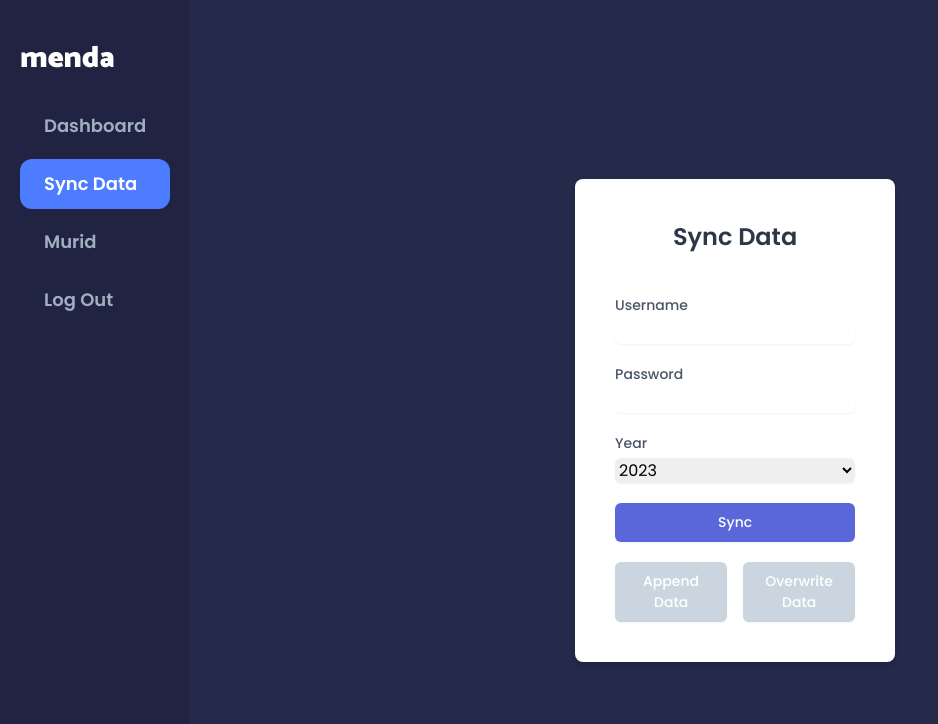
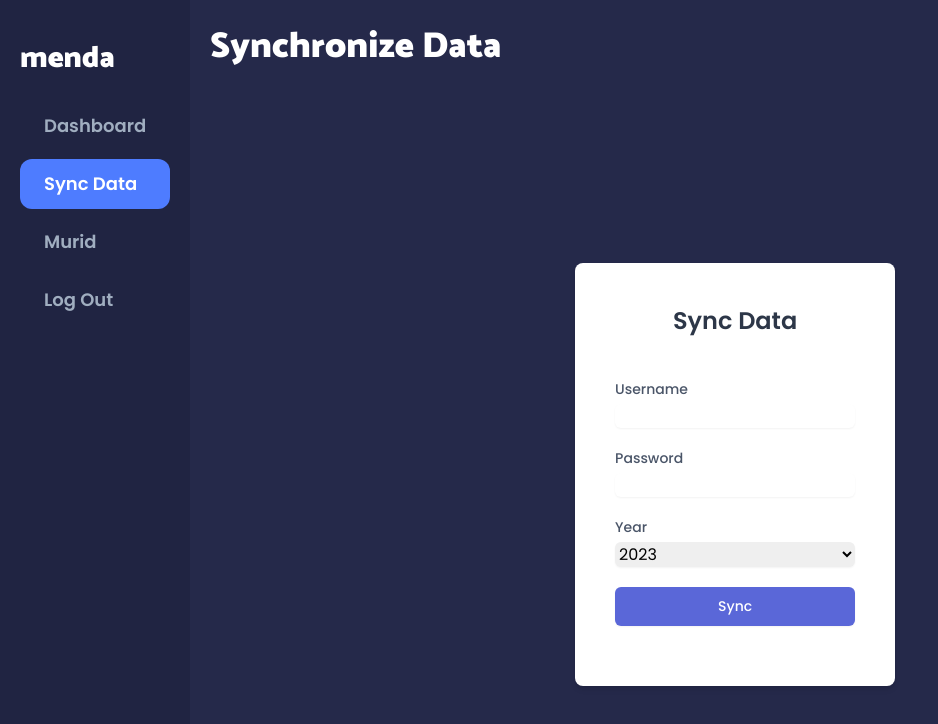
Before and after one commit to runnyoats/menda-app, a SvelteKit app: page /sync in a window 1280 px wide. Shown: the top 724 px of the page, without its empty margins (0-938 px from the left). Built offline with nearby package versions, Linux system fonts and the light colour scheme.

Commit message:
clean sync page

```diff
--- a/src/routes/sync/+page.svelte
+++ b/src/routes/sync/+page.svelte
@@ -1,6 +1,6 @@
 <script>
 	import axios from 'axios';
-	import ExportButton from '../../components/ExportButton.svelte';
+	import Button from '../../components/ExportButton.svelte';
 
 	let username = '';
 	let password = '';
@@ -32,6 +32,19 @@
 		}
 	}
 </script>
+
+<h1 class="font-display font-black text-4xl text-white text-center md:text-left md:mr-4">
+	Synchronize Data
+</h1>
+
+<!--
+<div class="flex">
+	<Button className="mr-4" on:click={openImportExportModal}>
+		<Icon path={mdiSwapVertical} className="mr-2" />
+		{$t('settings.exportButton')}
+	</Button>
+</div>
+-->
 
 <div class="min-h-screen bg-background-secondary flex items-center justify-center">
 	<div class="bg-white p-10 rounded-lg shadow-md w-80">
@@ -80,24 +93,7 @@
 			</div>
 		</form>
 		<p class="mt-5 text-gray-500 text-center">{message}</p>
-		<div class="mt-5 flex space-x-4">
-			<button
-				class="w-full py-2 px-4 border border-transparent rounded-md shadow-sm text-sm font-medium text-white {dataSynced
-					? 'bg-blue-600'
-					: 'bg-gray-400'} focus:outline-none focus:ring-2 focus:ring-offset-2 focus:ring-blue-500"
-				disabled={!dataSynced}
-			>
-				Append Data
-			</button>
-			<button
-				class="w-full py-2 px-4 border border-transparent rounded-md shadow-sm text-sm font-medium text-white {dataSynced
-					? 'bg-red-600'
-					: 'bg-gray-400'} focus:outline-none focus:ring-2 focus:ring-offset-2 focus:ring-red-500"
-				disabled={!dataSynced}
-			>
-				Overwrite Data
-			</button>
-		</div>
+		<div class="mt-5 flex space-x-4" />
 	</div>
 </div>
 
```
